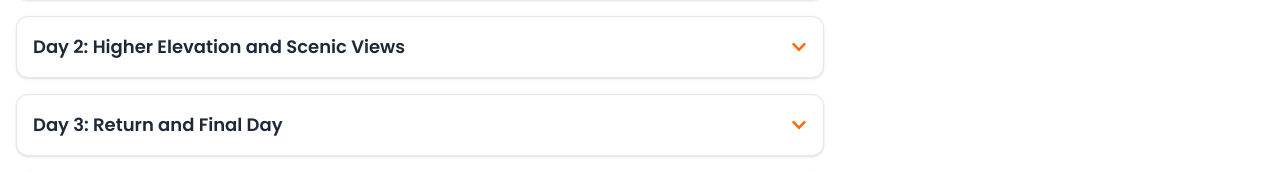
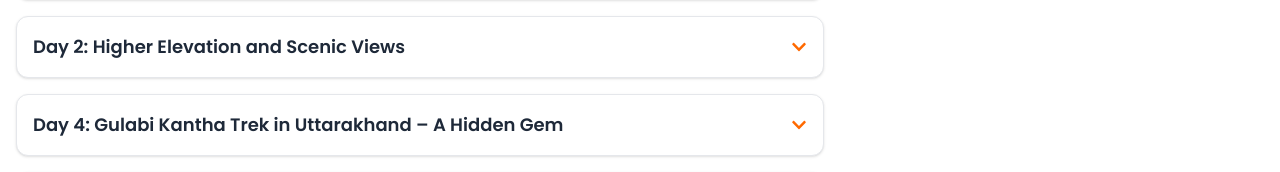
Before and after one commit to meenupal/LatstMountain, a Next.js app: page /MountainMyTripGallery in a window 1280 px wide. Shown: the part 1716-1888 px from the top of the page. Built offline with nearby package versions, Linux system fonts and the light colour scheme.

Commit message:
Added homepage content

```diff
--- a/src/app/MountainMyTripGallery/page.js
+++ b/src/app/MountainMyTripGallery/page.js
@@ -347,10 +347,10 @@ const itinerary = [
     title: "Day 2: Higher Elevation and Scenic Views",
     content: `• Higher elevation climbs, forest trails, and local encounters.`,
   },
-  {
-    title: "Day 3: Return and Final Day",
-    content: `• Trek back to basecamp. Farewell to the Himalayas.`,
-  },
+  // {
+  //   title: "Day 3: Return and Final Day",
+  //   content: `• Trek back to basecamp. Farewell to the Himalayas.`,
+  // },
   {
     title: "Day 4: Gulabi Kantha Trek in Uttarakhand – A Hidden Gem",
     content: `• Untouched Beauty: Still relatively unexplored\n• Location: Garhwal Himalayas, Uttarakhand\n• Breathtaking panoramic views\n• Lush green meadows, wildflowers, dense forests`,
--- a/src/app/page.js
+++ b/src/app/page.js
@@ -7,6 +7,7 @@ import Planyour from "./components/Planyour"
 import HimTrek from "./components/HimTrek";
 import Testimonials from "./components/Testimonials";
 import Faq from "./components/Faq";
+// import File from "./components/File";
 // import TripCards from "./components/TripCards";
 
 
@@ -23,6 +24,7 @@ export default function Home() {
     <Testimonials/>
     <HimTrek/>
     <Faq/>
+    {/* <File/> */}
     {/* <TripCards/> */}
 
 
```
Also changed, not shown: src/app/VinayakTrek/page.js (line endings or trailing spaces).
